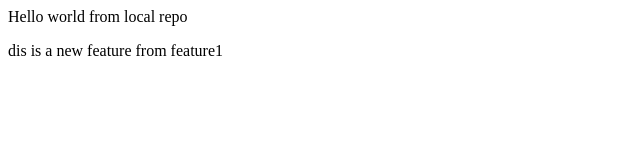
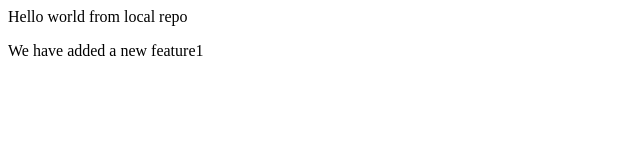
Before and after one commit to fasihhhh/p-tag-background, a plain HTML site: page index.html in a window 1280 px wide. Shown: the full height of the page, 0-640 px from the left. Drawn offline with Linux system fonts and the light colour scheme.

Commit message:
Added feature1

```diff
--- a/index.html
+++ b/index.html
@@ -1,2 +1,2 @@
 <p>Hello world from local repo</p>
-<p>dis is a new feature from feature1</p>
+<p>We have added a new feature1</p>
```
